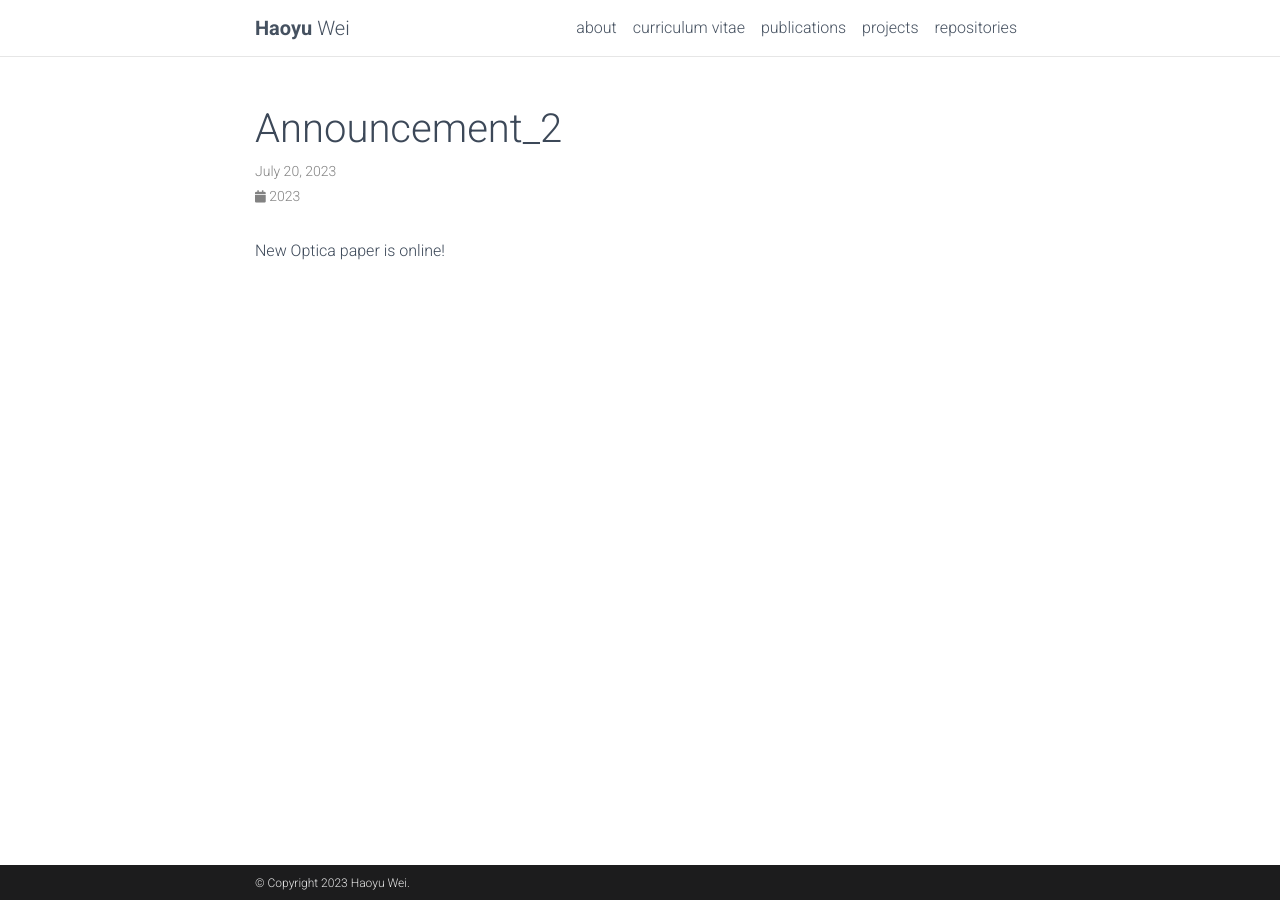
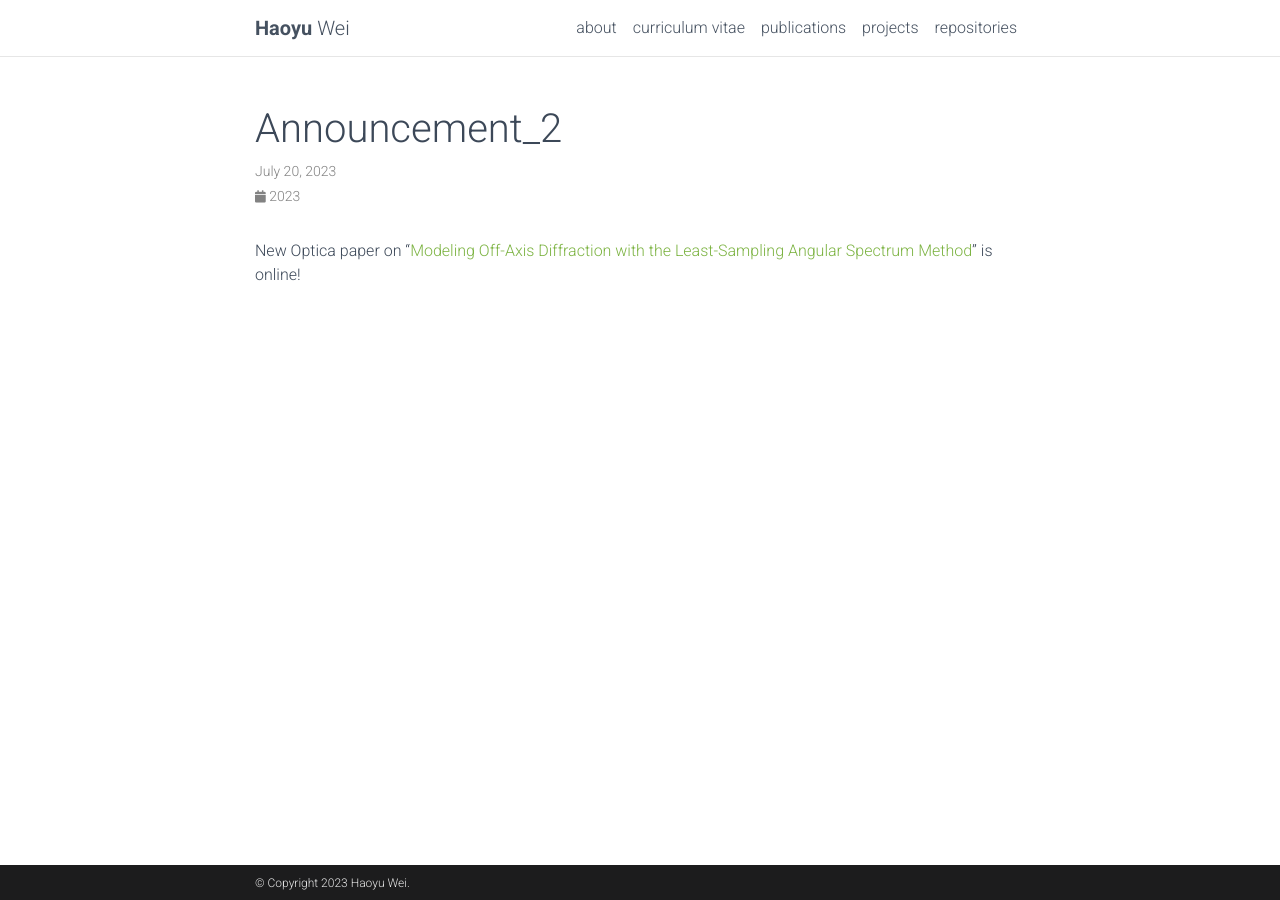
Before and after one commit to whywww/whywww.github.io, a Jekyll site: the page built from _news/announcement_2.md, in a window 1280 px wide. Built offline with Jekyll 4.4.1, drawn with Linux system fonts in a browser that asks for light colours; comment, search, counter and statistics services are not loaded; a style sheet for code colours, icons or effects is not loaded.

Commit message:
update lsasm

```diff
--- a/_bibliography/papers.bib
+++ b/_bibliography/papers.bib
@@ -16,6 +16,8 @@
   doi         = {10.1364/OPTICA.490223},
   preview     = {lsasm.png},
   code        = {https://github.com/whywww/ASASM},
+  paper       = {https://opg.optica.org/optica/fulltext.cfm?uri=optica-10-7-959&id=535343},
+  supp        = {https://opg.optica.org/optica/viewmedia.cfm?uri=optica-10-7-959&seq=s001},
   abstract    = {Accurately yet efficiently simulating off-axis diffraction is vital to design large-scale computational optics, but existing rigid sampling and modeling schemes fail to address this. Herein, we establish a universal least-sampling angular spectrum method that enables efficient off-axis diffraction modeling with high accuracy. Specifically, by employing the Fourier transform’s shifting property to convert off-axis diffraction to quasi-on-axis, and by linking the angular spectrum to the transfer function, essential sampling requirements can be thoroughly optimized and adaptively determined across computation. Leveraging a flexible matrix-based Fourier transform, we demonstrate the off-axis point spread function of exemplary coded-aperture imaging systems. For the first time, to our knowledge, a significant speed boost of around 36×
  over the state of the art at 20° is demonstrated, and so is the viability of computing ultra-large angles such as 35° within seconds on a commercial computer. The applicability to high-frequency modulation is further investigated.}
 }
--- a/_config.yml
+++ b/_config.yml
@@ -296,7 +296,7 @@ badges: # Display different badges for your publications
   dimensions_badge: true # Dimensions badge (https://badge.dimensions.ai/)
 
 # Filter out certain bibtex entry keywords used internally from the bib output
-filtered_bibtex_keywords: [abbr, abstract, arxiv, bibtex_show, html, pdf, selected, supp, blog, code, poster, slides, website, preview, altmetric]
+filtered_bibtex_keywords: [abbr, abstract, arxiv, bibtex_show, paper, pdf, selected, supp, blog, code, poster, slides, website, preview, altmetric]
 
 # Maximum number of authors to be shown for each publication (more authors are visible on click)
 max_author_limit: 3  # leave blank to always show all authors
--- a/_includes/news.html
+++ b/_includes/news.html
@@ -13,7 +13,7 @@
                 <tr>
                   <!-- <th scope="row">{{ item.date | date: "%b %-d, %Y" }}</th> -->
                   <th scope="row">
-                    <div class="col-xs-2 cl-sm-2 col-md-2 text-center" style="width: 75px;">
+                    <div class="col-xs-2 cl-sm-2 col-md-2 text-center" style="width: 120px;">
                       <span class="badge font-weight-bold text-uppercase align-middle" style="min-width: 75px;">
                         {{ item.date | date: "%b %-d, %Y" }}
                       </span></div>
--- a/_layouts/bib.html
+++ b/_layouts/bib.html
@@ -144,8 +144,8 @@
           {%- if entry.bibtex_show %}
             <a class="bibtex btn btn-sm z-depth-0" role="button">Bib</a>
           {%- endif %}
-          {%- if entry.html %}
-            <a href="{{ entry.html }}" class="btn btn-sm z-depth-0" role="button">HTML</a>
+          {%- if entry.paper %}
+            <a href="{{ entry.paper }}" class="btn btn-sm z-depth-0" role="button"><b>Paper</b></a>
           {%- endif %}
           {%- if entry.pdf %}
             {% if entry.pdf contains '://' -%}
--- a/_news/announcement_2.md
+++ b/_news/announcement_2.md
@@ -5,4 +5,4 @@ inline: true
 related_posts: false
 ---
 
-New Optica paper is online!
+New Optica paper on "[Modeling Off-Axis Diffraction with the Least-Sampling Angular Spectrum Method](https://opg.optica.org/optica/fulltext.cfm?uri=optica-10-7-959&id=535343)" is online!
```
